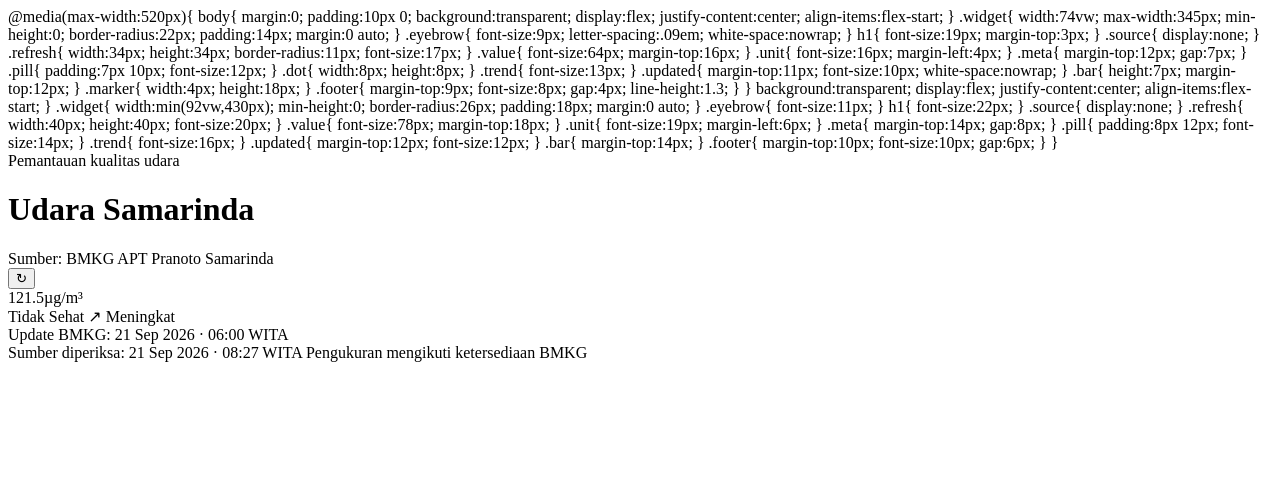
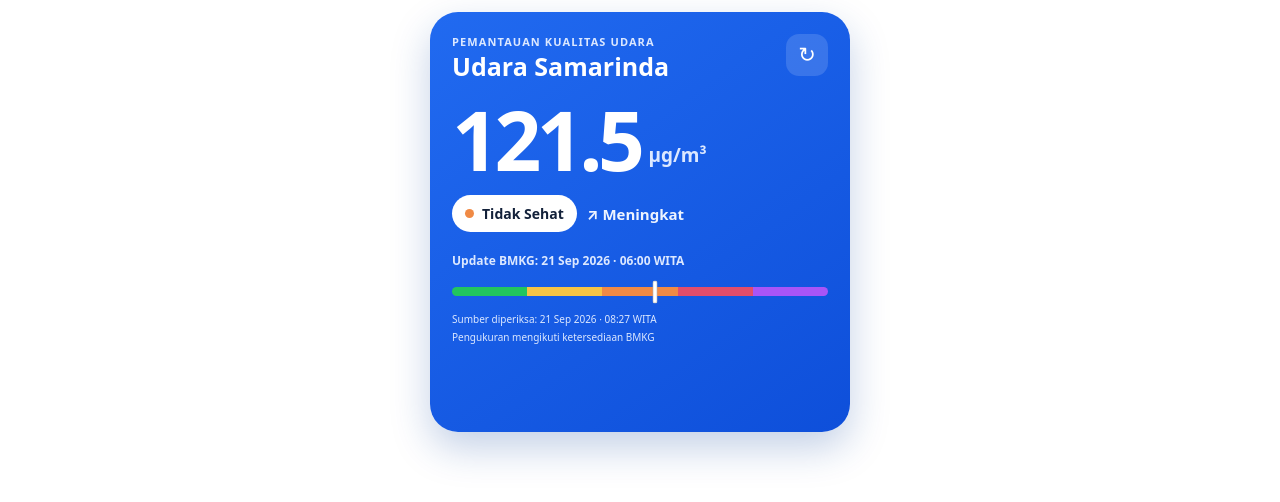
Before and after one commit to AG035T/udara-samarinda-widget, a plain HTML site: page index.html in a window 1280 px wide. Drawn offline with Linux system fonts and the light colour scheme.

Commit message:
Update index.html

```diff
--- a/index.html
+++ b/index.html
@@ -1,225 +1,342 @@
-@media(max-width:520px){
+<!doctype html>
+<html lang="id">
+<head>
+<meta charset="utf-8">
+<meta name="viewport" content="width=device-width,initial-scale=1,maximum-scale=1,user-scalable=no,viewport-fit=cover">
+<meta name="theme-color" content="#145de9">
+<meta http-equiv="Cache-Control" content="no-cache, no-store, must-revalidate">
+<title>Udara Samarinda</title>
+
+<style>
+:root{
+  --bg1:#216af0;
+  --bg2:#0e4fda;
+  --fg:#ffffff;
+  --muted:#dce8ff;
+  --good:#22c55e;
+  --moderate:#f6c445;
+  --unhealthy:#f08a45;
+  --very:#e24d6b;
+  --haz:#a855f7;
+}
+
+*{
+  box-sizing:border-box;
+}
+
+html,body{
+  margin:0;
+  width:100%;
+  min-height:100%;
+  font-family:system-ui,-apple-system,Segoe UI,Roboto,Arial,sans-serif;
+  background:transparent;
+}
+
 body{
-    margin:0;
-    padding:10px 0;
-    background:transparent;
+  min-height:100vh;
   display:flex;
   justify-content:center;
   align-items:flex-start;
+  padding:12px;
+  overflow:hidden;
 }
 
 .widget{
-    width:74vw;
-    max-width:345px;
-    min-height:0;
-    border-radius:22px;
-    padding:14px;
-    margin:0 auto;
+  width:min(420px,calc(100vw - 24px));
+  aspect-ratio:1 / 1;
+  color:var(--fg);
+  background:linear-gradient(145deg,var(--bg1),var(--bg2));
+  border-radius:28px;
+  padding:22px;
+  box-shadow:0 16px 38px rgba(20,70,160,.25);
+  overflow:hidden;
+}
+
+.top{
+  display:flex;
+  justify-content:space-between;
+  align-items:flex-start;
+  gap:12px;
 }
 
 .eyebrow{
-    font-size:9px;
-    letter-spacing:.09em;
+  font-size:11px;
+  letter-spacing:.10em;
+  text-transform:uppercase;
+  font-weight:800;
+  color:var(--muted);
   white-space:nowrap;
 }
 
 h1{
-    font-size:19px;
-    margin-top:3px;
-  }
-
-  .source{
-    display:none;
+  margin:4px 0 0;
+  font-size:25px;
+  line-height:1.05;
 }
 
 .refresh{
-    width:34px;
-    height:34px;
-    border-radius:11px;
-    font-size:17px;
+  flex:0 0 auto;
+  width:42px;
+  height:42px;
+  border:0;
+  border-radius:13px;
+  background:rgba(255,255,255,.14);
+  color:#fff;
+  font-size:21px;
+}
+
+.value-row{
+  display:flex;
+  align-items:flex-end;
+  gap:8px;
+  margin-top:27px;
+  white-space:nowrap;
 }
 
 .value{
-    font-size:64px;
-    margin-top:16px;
+  font-size:clamp(58px,14vw,82px);
+  font-weight:850;
+  line-height:.82;
+  letter-spacing:-.055em;
 }
 
 .unit{
-    font-size:16px;
-    margin-left:4px;
+  padding-bottom:8px;
+  font-size:19px;
+  line-height:1;
+  font-weight:700;
+  color:var(--muted);
 }
 
 .meta{
-    margin-top:12px;
-    gap:7px;
+  display:flex;
+  align-items:center;
+  gap:10px;
+  margin-top:22px;
+  white-space:nowrap;
 }
 
 .pill{
-    padding:7px 10px;
-    font-size:12px;
+  display:inline-flex;
+  align-items:center;
+  gap:8px;
+  padding:9px 13px;
+  border-radius:999px;
+  background:#fff;
+  color:#13213a;
+  font-size:14px;
+  font-weight:800;
 }
 
 .dot{
-    width:8px;
-    height:8px;
+  width:9px;
+  height:9px;
+  border-radius:50%;
+  background:var(--moderate);
 }
 
 .trend{
-    font-size:13px;
+  font-size:15px;
+  font-weight:750;
+  color:#eef4ff;
 }
 
 .updated{
-    margin-top:11px;
-    font-size:10px;
+  margin-top:20px;
+  font-size:12px;
+  font-weight:700;
+  color:var(--muted);
   white-space:nowrap;
 }
 
 .bar{
-    height:7px;
-    margin-top:12px;
+  position:relative;
+  height:9px;
+  margin-top:18px;
+  border-radius:99px;
+  background:linear-gradient(
+    90deg,
+    var(--good) 0 20%,
+    var(--moderate) 20% 40%,
+    var(--unhealthy) 40% 60%,
+    var(--very) 60% 80%,
+    var(--haz) 80% 100%
+  );
 }
 
 .marker{
-    width:4px;
-    height:18px;
+  position:absolute;
+  top:50%;
+  left:20%;
+  width:5px;
+  height:23px;
+  border-radius:5px;
+  background:#fff;
+  border:1px solid rgba(0,0,0,.18);
+  transform:translate(-50%,-50%);
 }
 
 .footer{
-    margin-top:9px;
-    font-size:8px;
-    gap:4px;
+  margin-top:17px;
+  display:flex;
+  flex-direction:column;
+  gap:5px;
+  color:var(--muted);
+  font-size:10px;
   line-height:1.3;
 }
-}   background:transparent;
-   display:flex;
-   justify-content:center;
-   align-items:flex-start;
- }
 
- .widget{
-   width:min(92vw,430px);
-   min-height:0;
-   border-radius:26px;
-   padding:18px;
-   margin:0 auto;
- }
-
- .eyebrow{
-   font-size:11px;
- }
-
- h1{
-   font-size:22px;
- }
-
- .source{
+.error{
   display:none;
- }
-
- .refresh{
-   width:40px;
-   height:40px;
-   font-size:20px;
- }
-
- .value{
-   font-size:78px;
-   margin-top:18px;
- }
-
- .unit{
-   font-size:19px;
-   margin-left:6px;
- }
-
- .meta{
-   margin-top:14px;
-   gap:8px;
- }
-
- .pill{
-   padding:8px 12px;
-   font-size:14px;
- }
-
- .trend{
-   font-size:16px;
- }
-
- .updated{
-   margin-top:12px;
-   font-size:12px;
- }
-
- .bar{
-   margin-top:14px;
- }
-
- .footer{
   margin-top:10px;
+  padding:8px 10px;
+  border-radius:10px;
+  background:rgba(120,0,0,.2);
   font-size:10px;
-   gap:6px;
- }
 }
 </style>
 </head>
+
 <body>
+
 <main class="widget">
+
   <div class="top">
     <div>
       <div class="eyebrow">Pemantauan kualitas udara</div>
       <h1>Udara Samarinda</h1>
-      <div class="source">Sumber: BMKG APT Pranoto Samarinda</div>
-    </div>
-    <button class="refresh" onclick="loadData(true)" aria-label="Segarkan">↻</button>
     </div>
 
-  <div><span id="value" class="value">--</span><span class="unit">µg/m³</span></div>
+    <button
+      class="refresh"
+      onclick="loadData(true)"
+      aria-label="Segarkan">
+      ↻
+    </button>
+  </div>
+
+  <div class="value-row">
+    <span id="value" class="value">--</span>
+    <span class="unit">µg/m³</span>
+  </div>
 
   <div class="meta">
-    <span class="pill"><span id="dot" class="dot"></span><span id="status">Memuat…</span></span>
+    <span class="pill">
+      <span id="dot" class="dot"></span>
+      <span id="status">Memuat…</span>
+    </span>
+
     <span id="trend" class="trend">—</span>
   </div>
 
-  <div id="updated" class="updated">Mengambil data BMKG…</div>
-  <div class="bar"><span id="marker" class="marker"></span></div>
+  <div id="updated" class="updated">
+    Mengambil data BMKG…
+  </div>
+
+  <div class="bar">
+    <span id="marker" class="marker"></span>
+  </div>
 
   <div class="footer">
     <span id="checked">Sumber diperiksa: —</span>
     <span>Pengukuran mengikuti ketersediaan BMKG</span>
   </div>
+
   <div id="error" class="error"></div>
+
 </main>
 
 <script>
-const colors={"Baik":"#22c55e","Sedang":"#f6c445","Tidak Sehat":"#f08a45","Sangat Tidak Sehat":"#e24d6b","Berbahaya":"#a855f7"};
+const colors = {
+  "Baik":"#22c55e",
+  "Sedang":"#f6c445",
+  "Tidak Sehat":"#f08a45",
+  "Sangat Tidak Sehat":"#e24d6b",
+  "Berbahaya":"#a855f7"
+};
+
 function markerPosition(v){
- if(v<=15.5)return(v/15.5)*20;
- if(v<=55.4)return 20+((v-15.5)/(55.4-15.5))*20;
- if(v<=150.4)return 40+((v-55.4)/(150.4-55.4))*20;
- if(v<=250.4)return 60+((v-150.4)/(250.4-150.4))*20;
- return Math.min(98,80+((v-250.4)/150)*20);
+
+  if(v <= 15.5)
+    return (v / 15.5) * 20;
+
+  if(v <= 55.4)
+    return 20 + ((v - 15.5) / (55.4 - 15.5)) * 20;
+
+  if(v <= 150.4)
+    return 40 + ((v - 55.4) / (150.4 - 55.4)) * 20;
+
+  if(v <= 250.4)
+    return 60 + ((v - 150.4) / (250.4 - 150.4)) * 20;
+
+  return Math.min(
+    98,
+    80 + ((v - 250.4) / 150) * 20
+  );
 }
+
 async function loadData(force=false){
- const err=document.getElementById("error"); err.style.display="none";
+
+  const err = document.getElementById("error");
+
+  err.style.display = "none";
+
   try{
-   const res=await fetch("data.json?"+(force?Date.now():"v=1"),{cache:"no-store"});
-   if(!res.ok)throw new Error("HTTP "+res.status);
-   const d=await res.json();
-   document.getElementById("value").textContent=Number(d.value).toFixed(1);
-   document.getElementById("status").textContent=d.status;
-   document.getElementById("trend").textContent=(d.trend==="Meningkat"?"↗":d.trend==="Menurun"?"↘":"→")+" "+d.trend;
-   document.getElementById("updated").textContent="Update BMKG: "+d.updated;
-   document.getElementById("checked").textContent="Sumber diperiksa: "+d.checked;
-   document.getElementById("dot").style.background=colors[d.status]||"#fff";
-   document.getElementById("marker").style.left=markerPosition(Number(d.value))+"%";
+
+    const res = await fetch(
+      "data.json?" +
+      (force ? Date.now() : "v=final"),
+      {cache:"no-store"}
+    );
+
+    if(!res.ok)
+      throw new Error("HTTP " + res.status);
+
+    const d = await res.json();
+
+    const value = Number(d.value);
+
+    document.getElementById("value").textContent =
+      value.toFixed(1);
+
+    document.getElementById("status").textContent =
+      d.status;
+
+    document.getElementById("trend").textContent =
+      (
+        d.trend === "Meningkat" ? "↗" :
+        d.trend === "Menurun" ? "↘" :
+        "→"
+      ) + " " + d.trend;
+
+    document.getElementById("updated").textContent =
+      "Update BMKG: " + d.updated;
+
+    document.getElementById("checked").textContent =
+      "Sumber diperiksa: " + d.checked;
+
+    document.getElementById("dot").style.background =
+      colors[d.status] || "#fff";
+
+    document.getElementById("marker").style.left =
+      markerPosition(value) + "%";
+
   }catch(e){
-   err.textContent="Data belum tersedia. Tekan ↻ beberapa saat lagi.";
-   err.style.display="block";
+
+    err.textContent =
+      "Data belum tersedia. Tekan ↻ beberapa saat lagi.";
+
+    err.style.display = "block";
   }
 }
+
 loadData();
-setInterval(()=>loadData(true),5*60*1000);
+
+setInterval(
+  () => loadData(true),
+  5 * 60 * 1000
+);
 </script>
+
 </body>
 </html>
```
Lines whose indentation alone changed are shown as unchanged.
